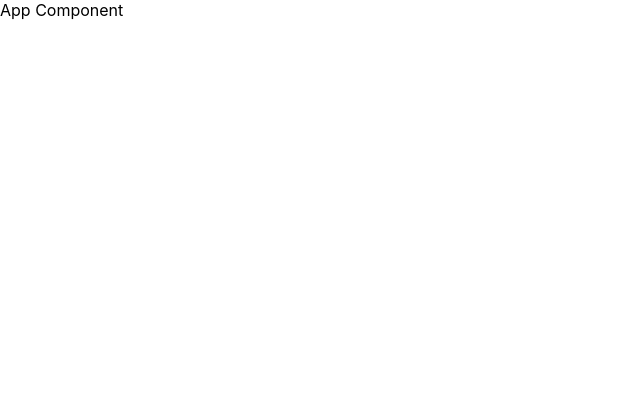
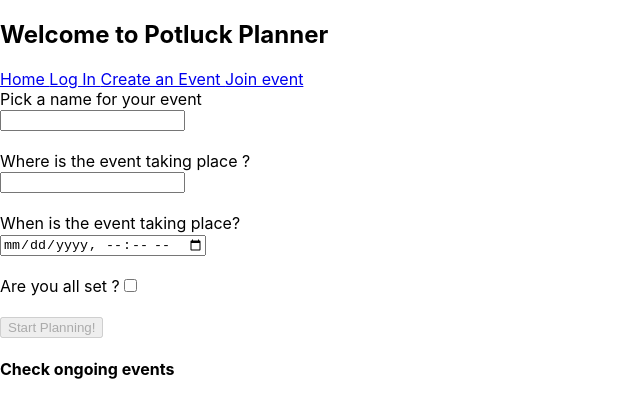
Before and after one commit to ptpt-potluckplanner-1/front-end, a React (Create React App) app in the folder potluck-planner/: page /eventform in a window 1280 px wide. Shown: the top 418 px of the page, without its empty margins (0-640 px from the left). Built offline with nearby package versions, Linux system fonts and the light colour scheme.

Commit message:
Routing and events component

```diff
--- a/potluck-planner/package.json
+++ b/potluck-planner/package.json
@@ -6,10 +6,13 @@
     "@testing-library/jest-dom": "^5.14.1",
     "@testing-library/react": "^11.2.7",
     "@testing-library/user-event": "^12.8.3",
+    "axios": "^0.21.1",
     "react": "^17.0.2",
     "react-dom": "^17.0.2",
+    "react-router-dom": "^5.2.0",
     "react-scripts": "4.0.3",
-    "web-vitals": "^1.1.2"
+    "web-vitals": "^1.1.2",
+    "yup": "^0.32.9"
   },
   "scripts": {
     "start": "react-scripts start",
--- a/potluck-planner/src/App.jsx
+++ b/potluck-planner/src/App.jsx
@@ -1,8 +1,33 @@
+import React from 'react';
+import {Link, Route,Switch} from 'react-router-dom';
+import EventForm from './components/EventForm.jsx';
+import InviteeForm from './components/InviteeForm.jsx';
+import LoginForm from './components/LoginForm.jsx';
+
+
 
 function App() {
   return (
     <div className="App">
-      App Component
+       <nav>
+         <h1>Welcome to Potluck Planner</h1>
+         <div>
+          <Link to="/"> Home </Link>
+          <Link to="/loginform"> Log In </Link>
+          <Link to="/eventform"> Create an Event </Link>
+          <Link to="/inviteeform"> Join event </Link>
+
+         </div>
+       </nav>
+       <Switch>
+          <Route exact path="/" />
+          <Route path="/loginform"   component ={LoginForm}/>
+          <Route path="/eventform"   component ={EventForm}/>
+          <Route path="/inviteeform" component ={InviteeForm}/>
+       </Switch>
+
+
+
     </div>
   );
 }
--- a/potluck-planner/src/components/EventForm.jsx
+++ b/potluck-planner/src/components/EventForm.jsx
@@ -1,6 +1,8 @@
 import React, {useState, useEffect} from 'react';
+import {Link, Route} from 'react-router-dom';
 import * as yup from 'yup';
 import axios from 'axios';
+import Events from './Events';
 
 const EventForm = () => {
 
@@ -11,7 +13,7 @@ const EventForm = () => {
     const [eventPost, seteventPost] = useState();
 
      // Keep events
-    const [event, setEvent] = useState({  eventname:"", location:"", date:"", agree:false,});
+    const [event, setEvent] = useState({ id:"", eventname:"", location:"", date:"", agree:false,});
     // Keep errors
     const [errors, setErrors] = useState({  eventname:"", location:"", date:"", agree:"",});
 
@@ -50,20 +52,24 @@ const EventForm = () => {
         },[event]);
 
     const submitFc = (e) =>{
-            setEvents([...events,event]);
+            const NewEvent = {...event, id: Date.now()}
+
+            setEvents([...events,NewEvent]); /// add id
             e.preventDefault();
             axios
-              .post("https://reqres.in/api/users", event)
+              .post("https://reqres.in/api/users", NewEvent)
               .then(response => {
                 seteventPost(response.data);
-                setEvent({eventname:"", location:"", date:"", agree:false,});
+                setEvent({id: "", eventname:"", location:"", date:"", agree:false,});
               })
               .catch(err => {
                 console.log(err);
               });
         }
 
+
     return (
+        <div>
 
             <div>
                 <form onSubmit ={submitFc}>
@@ -95,9 +101,24 @@ const EventForm = () => {
 
                     <pre>{JSON.stringify(eventPost,null,2)}</pre>
 
+
+
                 </form>
 
-    </div> );
+            </div>
+
+            <div className="App">
+
+                <h4> Check ongoing events</h4>
+                <br></br><br></br>
+                <Events eventslist={events}/>
+
+                {/* <Link to="/listevents"> Ongoing events </Link> */}
+                {/* <Route exact path ="/listevents"   render={() => <Events eventslist={events}/>}/> */}
+
+            </div>
+        </div>
+    );
 }
 
 export default EventForm;
--- /dev/null
+++ b/potluck-planner/src/components/Events.jsx
@@ -0,0 +1,19 @@
+import React from 'react';
+import {Link} from 'react-router-dom';
+
+function Events(props) {
+    console.log('props.eventslist',props.eventslist)
+  return (
+    <div className="App">
+        {props.eventslist.map(item=>(
+                <div key={item.id}>
+                    <h1>{item.eventname}</h1>
+                    <p>{item.location}</p>
+                    <p>{item.date}</p>
+                </div>
+             ))}
+    </div>
+  );
+}
+
+export default Events;
--- a/potluck-planner/src/components/InviteeForm.jsx
+++ b/potluck-planner/src/components/InviteeForm.jsx
@@ -1,6 +1,7 @@
 import React, {useState, useEffect} from 'react';
 import * as yup from 'yup';
 import axios from 'axios';
+import { date } from 'yup/lib/locale';
 
 const InviteeForm = () => {
 
@@ -14,7 +15,7 @@ const InviteeForm = () => {
     const [disabled , setDisabled ] = useState(true)
 
    // Keep invitees
-    const [invitee, setInvitee] = useState({ event:"", name:"", bring:"", agree: false,});
+    const [invitee, setInvitee] = useState({ id: "", event:"", name:"", bring:"", agree: false,});
     // Keep errors
     const [errors, setErrors] = useState({ event:"", name:"", bring:"", agree:"",});
 
@@ -50,14 +51,15 @@ const InviteeForm = () => {
                 inviteeSchema.isValid(invitee).then(valid => setDisabled(!valid))
             },[invitee]);
 
-            const submitFc = (e) =>{
-                setInvitees([...invitees,invitee]);
+    const submitFc = (e) =>{
+                const NewInvitee = {...invitee, id: date.now()}
+                setInvitees([...invitees,NewInvitee]);
                 e.preventDefault();
                 axios
-                  .post("https://reqres.in/api/users", invitee)
+                  .post("https://reqres.in/api/users", NewInvitee)
                   .then(response => {
                     setPost(response.data);
-                    setInvitee({ event:"", name:"", bring:"", agree: false,});
+                    setInvitee({ id: "", event:"", name:"", bring:"", agree: false,});
                   })
                   .catch(err => {
                     console.log(err);
--- a/potluck-planner/src/components/LoginForm.jsx
+++ b/potluck-planner/src/components/LoginForm.jsx
@@ -1,6 +1,7 @@
 import React, {useState, useEffect} from 'react';
 import * as yup from "yup";
 import axios from 'axios';
+import { date } from 'yup/lib/locale';
 
 const LoginForm = () => {
 
@@ -14,7 +15,7 @@ const LoginForm = () => {
     const [disabled , setDisabled ] = useState(true)
 
     // Keep user
-    const [user, setUser] = useState({ username:"", password:"", isOrganizer: "", agree: false, });
+    const [user, setUser] = useState({ id:"", username:"", password:"", isOrganizer: "", agree: false, });
 
     // Keep errors
     const [errors, setErrors] = useState({ username:"", password:"", isOrganizer: "", agree: "", });
@@ -50,13 +51,14 @@ const LoginForm = () => {
     },[user]);
 
     const submitFc = (e) =>{
-        setUsers([...users,user]);
+        const NewUser ={...user, id: date.now()}
+        setUsers([...users,NewUser]);
         e.preventDefault();
         axios
-          .post("https://reqres.in/api/users", user)
+          .post("https://reqres.in/api/users", NewUser)
           .then(response => {
             setPost(response.data);
-            setUser({ username:"", password:"", isOrganizer: "", agree: false, });
+            setUser({ id:"", username:"", password:"", isOrganizer: "", agree: false, });
           })
           .catch(err => {
             console.log(err);
```
Also changed, not shown: potluck-planner/src/index.js (+11 -4 lines), 1 other file (tests, documents, lock files or other folders). Lines whose indentation alone changed are shown as unchanged.
